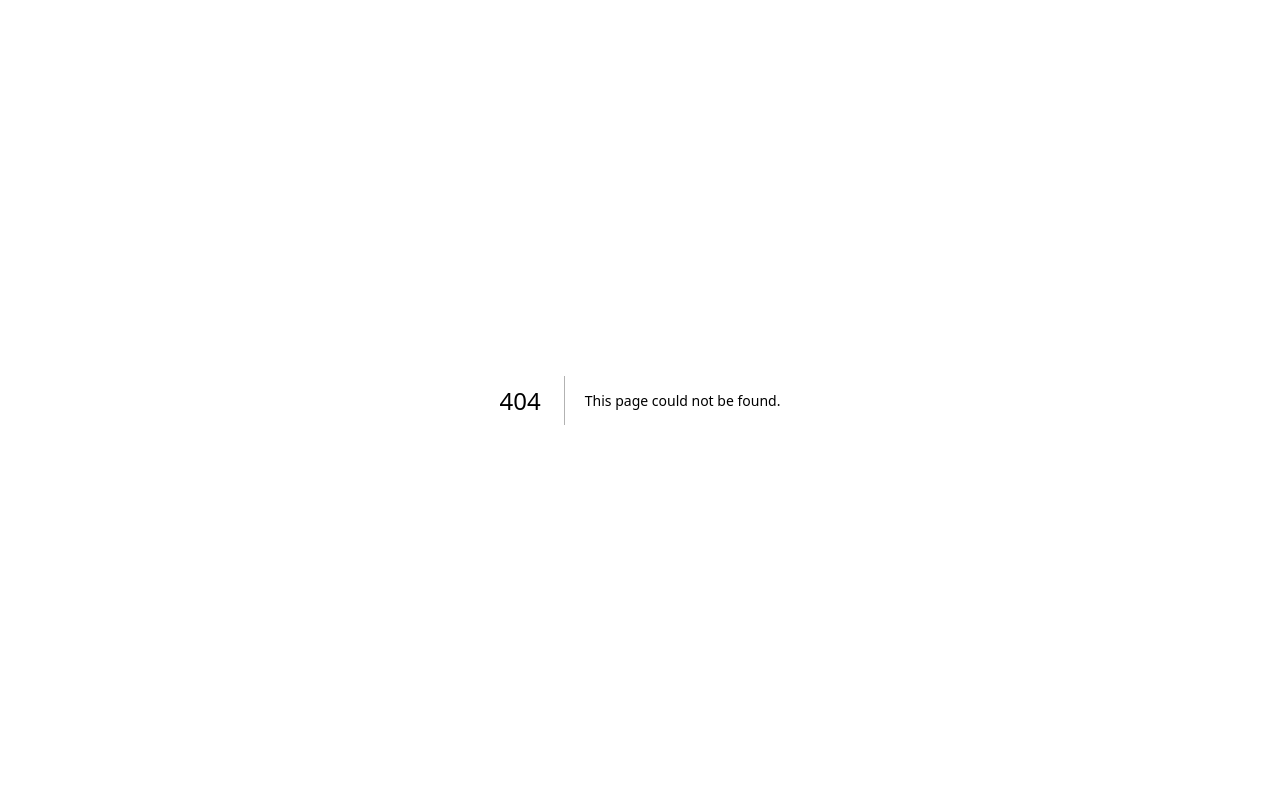
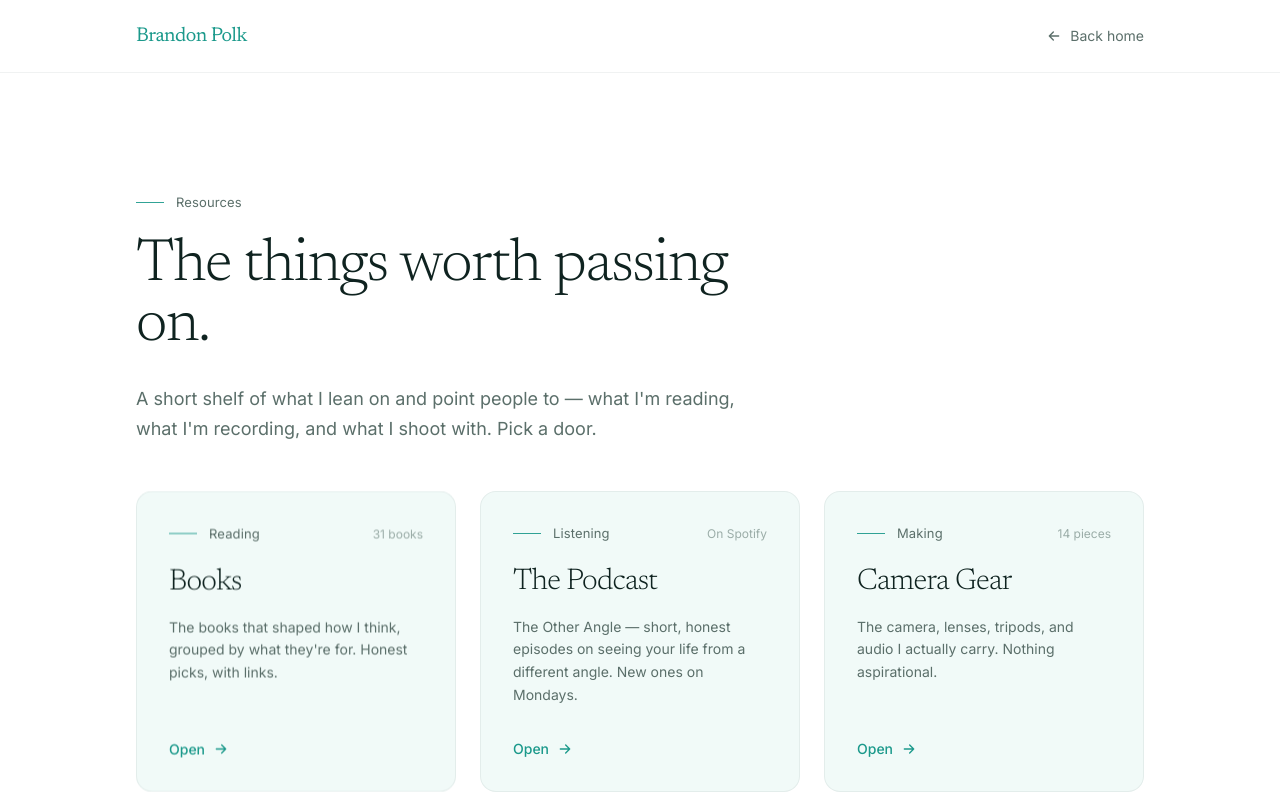
Before and after one commit to iambrandonpolk/brandon-polk-site, a Next.js app: page /resources in a window 1280 px wide. Before the commit this address had no page. Shown: the top 800 px of the page. Built offline with nearby package versions, Linux system fonts and the light colour scheme.

Commit message:
Create page.jsx

```diff
--- /dev/null
+++ b/app/resources/page.jsx
@@ -0,0 +1,115 @@
+import Container from "@/components/Container";
+import Footer from "@/components/Footer";
+import Reveal from "@/components/Reveal";
+import { bookshelf, gear } from "@/lib/content";
+
+export const metadata = {
+  title: "Resources",
+  description:
+    "The things worth passing on: books I recommend, the podcast, and the camera gear I actually shoot with.",
+  alternates: { canonical: "/resources" },
+};
+
+// A quiet hub. Three doors — books, podcast, gear — so the top nav stays
+// clean and everything still lives one tap away.
+const resources = [
+  {
+    href: "/bookshelf",
+    eyebrow: "Reading",
+    title: "Books",
+    desc: "The books that shaped how I think, grouped by what they're for. Honest picks, with links.",
+  },
+  {
+    href: "/podcast",
+    eyebrow: "Listening",
+    title: "The Podcast",
+    desc: "The Other Angle — short, honest episodes on seeing your life from a different angle. New ones on Mondays.",
+  },
+  {
+    href: "/gear",
+    eyebrow: "Making",
+    title: "Camera Gear",
+    desc: "The camera, lenses, tripods, and audio I actually carry. Nothing aspirational.",
+  },
+];
+
+export default function ResourcesPage() {
+  const bookCount = bookshelf.reduce((n, g) => n + g.books.length, 0);
+  const gearCount = gear.reduce((n, g) => n + g.items.length, 0);
+  const counts = { "/bookshelf": `${bookCount} books`, "/gear": `${gearCount} pieces`, "/podcast": "On Spotify" };
+
+  return (
+    <>
+      <header className="sticky top-0 z-50 border-b border-[var(--border-soft)] bg-[var(--bg)]/70 backdrop-blur-xl">
+        <Container className="flex h-[4.5rem] items-center justify-between">
+          <a href="/" className="font-serif text-xl tracking-tight text-[var(--brand)]">
+            Brandon Polk
+          </a>
+          <a
+            href="/"
+            className="group inline-flex items-center gap-2 text-sm text-[var(--text-muted)] transition-colors hover:text-[var(--text)]"
+          >
+            <svg width="16" height="16" viewBox="0 0 24 24" fill="none" stroke="currentColor" strokeWidth="2" strokeLinecap="round" strokeLinejoin="round" className="transition-transform group-hover:-translate-x-0.5">
+              <path d="M19 12H5M11 18l-6-6 6-6" />
+            </svg>
+            Back home
+          </a>
+        </Container>
+      </header>
+
+      <main>
+        <Container className="pt-20 pb-12 sm:pt-28">
+          <div className="max-w-reading">
+            <span className="eyebrow">Resources</span>
+            <h1 className="mt-6 font-serif text-5xl font-light leading-[1.05] tracking-tighter sm:text-6xl">
+              The things worth passing on.
+            </h1>
+            <p className="mt-7 text-lg leading-relaxed text-[var(--text-muted)]">
+              A short shelf of what I lean on and point people to — what I'm
+              reading, what I'm recording, and what I shoot with. Pick a door.
+            </p>
+          </div>
+        </Container>
+
+        <Container className="pb-24">
+          <div className="grid grid-cols-1 gap-6 sm:grid-cols-2 lg:grid-cols-3">
+            {resources.map((r, i) => (
+              <Reveal key={r.href} delay={(i % 3) * 80}>
+                <a
+                  href={r.href}
+                  className="group flex h-full flex-col justify-between rounded-2xl border border-[var(--border-soft)] bg-[var(--bg-soft)] p-8 transition-all duration-300 hover:-translate-y-1 hover:border-[var(--brand)] hover:shadow-xl"
+                >
+                  <div>
+                    <div className="flex items-center justify-between">
+                      <span className="eyebrow">{r.eyebrow}</span>
+                      <span className="text-xs text-[var(--text-faint)]">{counts[r.href]}</span>
+                    </div>
+                    <h2 className="mt-5 font-serif text-3xl font-light tracking-tight text-[var(--text)]">
+                      {r.title}
+                    </h2>
+                    <p className="mt-4 text-sm leading-relaxed text-[var(--text-muted)]">
+                      {r.desc}
+                    </p>
+                  </div>
+                  <span className="mt-8 inline-flex items-center gap-2 text-sm font-medium text-[var(--brand)] transition-colors group-hover:text-[var(--brand-strong)]">
+                    Open
+                    <svg width="16" height="16" viewBox="0 0 24 24" fill="none" stroke="currentColor" strokeWidth="2" strokeLinecap="round" strokeLinejoin="round" className="transition-transform duration-300 group-hover:translate-x-1">
+                      <path d="M5 12h14M13 6l6 6-6 6" />
+                    </svg>
+                  </span>
+                </a>
+              </Reveal>
+            ))}
+          </div>
+
+          <p className="mt-12 max-w-reading text-xs leading-relaxed text-[var(--text-faint)]">
+            Some book and gear links are Amazon affiliate links. If you buy
+            through one, I may earn a small commission at no extra cost to you.
+          </p>
+        </Container>
+      </main>
+
+      <Footer />
+    </>
+  );
+}
```
